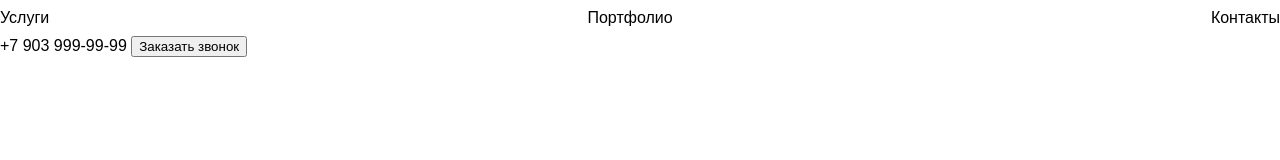
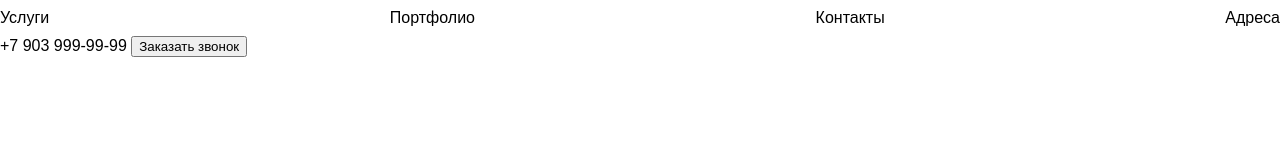
Before and after one commit to Kirill-Emelianov/special-app, a plain HTML site: page index.html in a window 1280 px wide. Drawn offline with Linux system fonts and the light colour scheme.

Commit message:
'popravilMnogo'

```diff
--- a/index.html
+++ b/index.html
@@ -3,7 +3,7 @@
 <head>
     <meta charset='utf-8'>
     <meta http-equiv='X-UA-Compatible' content='IE=edge'>
-    <title>Смарт-Экспресс — сайт находится в разработке</title>
+    <title>Смарт-Экспресс — сайт в разработке</title>
     <meta name='viewport' content='width=device-width, initial-scale=1'>
     <link rel='stylesheet' type='text/css' media='screen' href='css/main.css'>
     <script src='js/jquery-3.6.0.min.js'></script>
@@ -15,6 +15,7 @@
             <a href="#services">Услуги</a>
             <a href="#portfolio">Портфолио</a>
             <a href="#contacts">Контакты</a>
+			<a href="#adresse">Адреса</a>
         </nav>
         <div>
             <a href="tel:+79039999999">+7 903 999-99-99</a>
```
